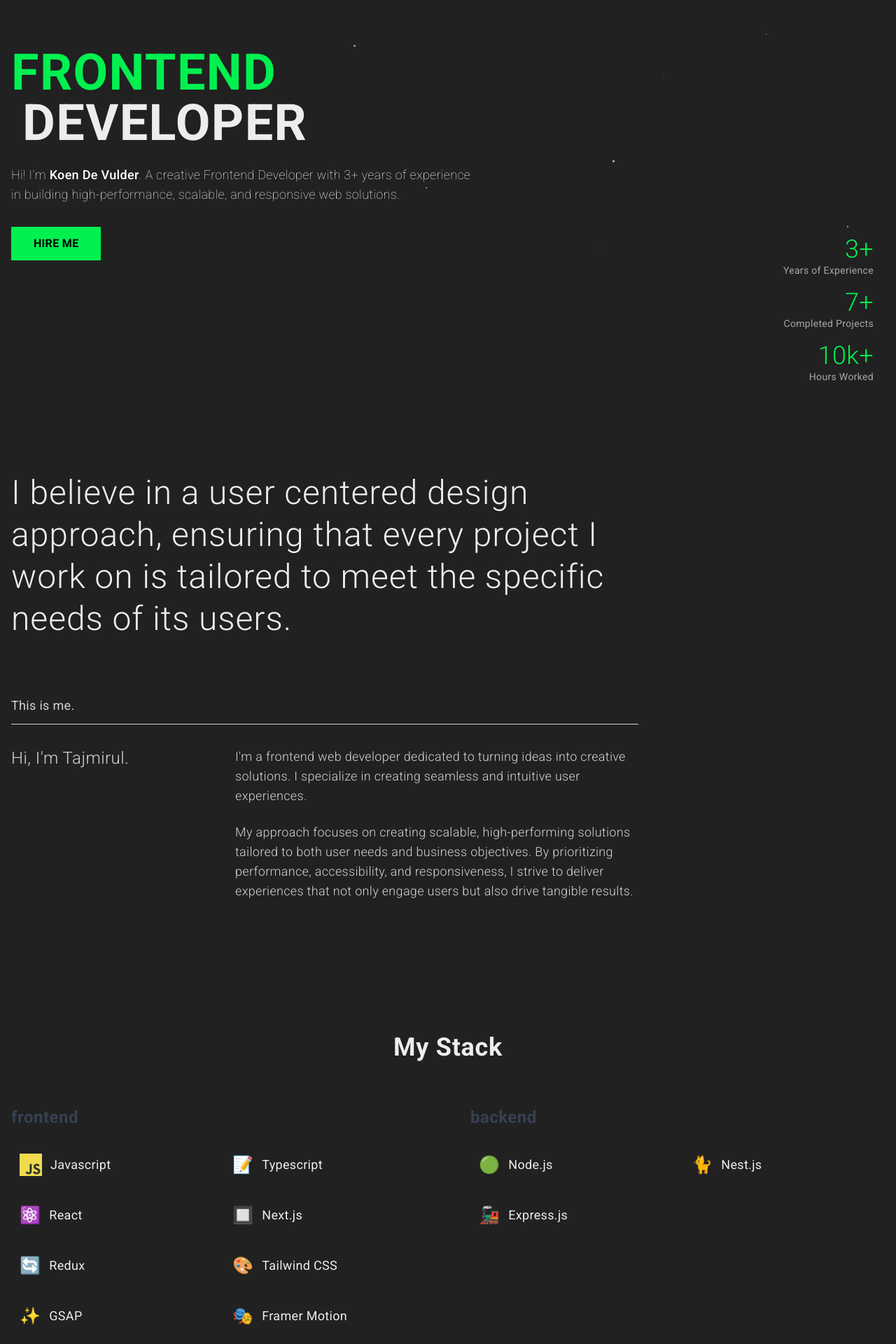
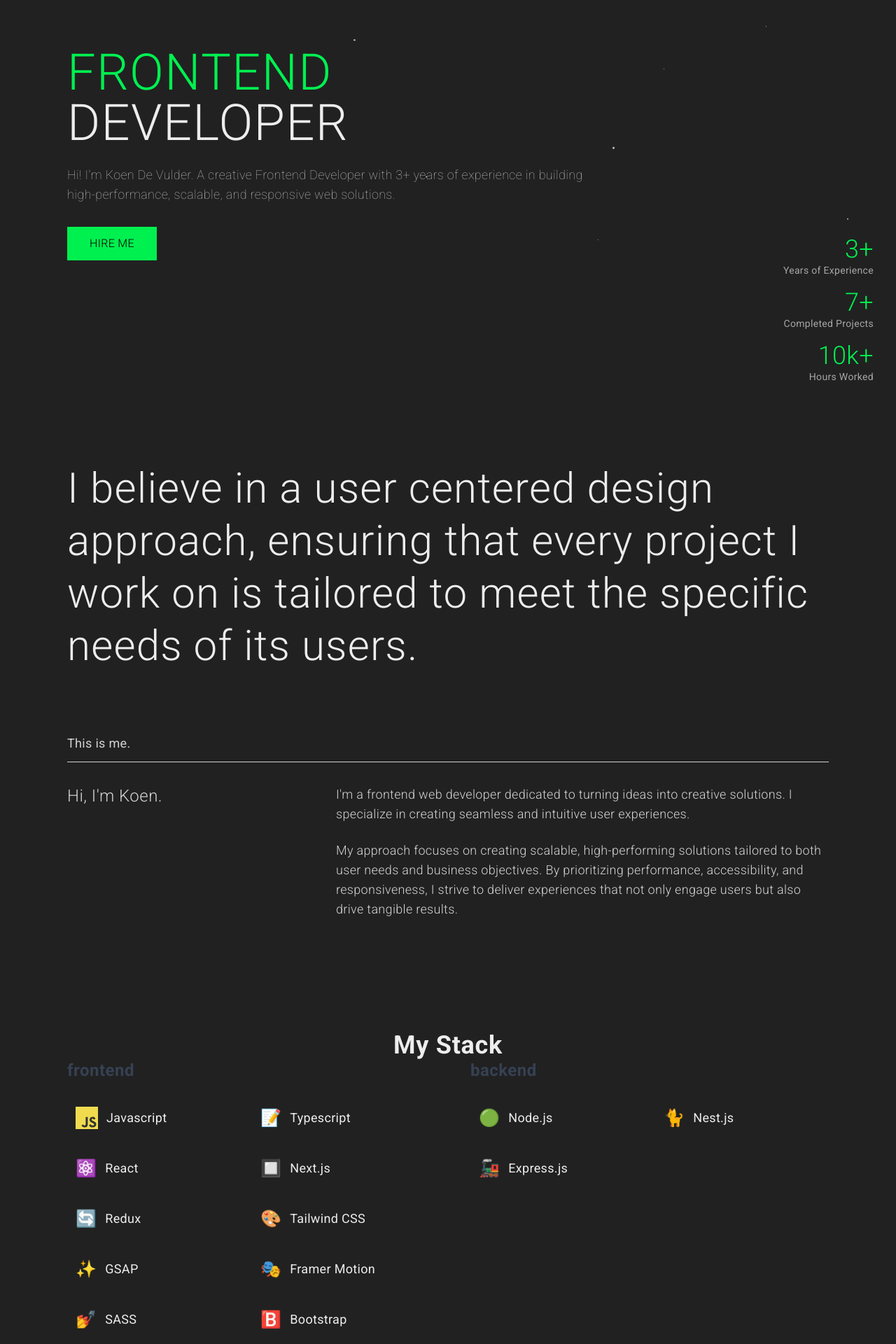
Before and after one commit to androbro/portfolio_v2, a Next.js app: page / in a window 1280 px wide. Shown: the part 220-2140 px from the top of the page at 70% size. Built offline with nearby package versions, Linux system fonts and the light colour scheme.

Commit message:
Refactor layout and styling for multiple components: Updated About, Contact, Experience, Hero, Projects, and TechStack components to use a consistent content container for improved responsiveness. Enhanced typography and spacing, and adjusted animations for better performance and user experience.

```diff
--- a/app/components/features/About/About.tsx
+++ b/app/components/features/About/About.tsx
@@ -34,11 +34,10 @@ export function About() {
 	}, []);
 
 	return (
-		<section ref={sectionRef} id="about" className="min-h-screen flex items-center justify-center py-20">
-			<div className="container px-4">
-				<div className="max-w-4xl ">
-					<div ref={quoteRef} className="mb-20">
-						<h3 className="text-4xl md:text-5xl font-light leading-tight">
+		<section ref={sectionRef} id="about" className="flex items-center justify-center py-20">
+			<div className="content-container">
+				<div ref={quoteRef}>
+					<h3 className="text-4xl md:text-6xl font-light leading-tight mb-22">
 						I believe in a user centered design approach, ensuring that every project I work on is
 						tailored to meet the specific needs of its users.
 					</h3>
@@ -50,7 +49,7 @@ export function About() {
 				<p className="pb-3 border-b text-muted-foreground slide-up-and-fade">This is me.</p>
 					<div className="flex flex-col md:flex-row gap-8">
 						<div className="md:w-1/3">
-								<h4 className="text-2xl font-light mb-4">Hi, I'm Tajmirul.</h4>
+							<h4 className="text-2xl font-light mb-4">Hi, I'm Koen.</h4>
 						</div>
 						<div className="md:w-2/3 space-y-6">
 							<p className="font-light">
@@ -67,7 +66,6 @@ export function About() {
 					</div>
 				</div>
 			</div>
-			</div>
 		</section>
 	);
 }
--- a/app/components/features/Contact/Contact.tsx
+++ b/app/components/features/Contact/Contact.tsx
@@ -4,9 +4,8 @@ import { motion } from "motion/react";
 
 export function Contact() {
 	return (
-		<section id="contact" className="min-h-screen flex items-center justify-center py-20">
-			<div className="container mx-auto px-4">
-				<div className="max-w-4xl mx-auto">
+		<section id="contact" className="flex items-center justify-center py-20">
+			<div className="content-container">
 				<div className="flex items-center gap-4 mb-16">
 					<span className="text-accent text-5xl">*</span>
 					<motion.h2
@@ -46,7 +45,6 @@ export function Contact() {
 					contact@example.com
 				</motion.a>
 			</div>
-			</div>
 		</section>
 	);
 }
--- a/app/components/features/Experience/Experience.tsx
+++ b/app/components/features/Experience/Experience.tsx
@@ -27,9 +27,8 @@ const experiences = [
 
 export function Experience() {
 	return (
-		<section id="experience" className="min-h-screen flex items-center justify-center py-20">
-			<div className="container mx-auto px-4">
-				<div className="max-w-4xl mx-auto">
+		<section id="experience" className="flex items-center justify-center py-20">
+			<div className="content-container">
 				<div className="flex items-center gap-4 mb-16">
 					<span className="text-accent text-5xl">*</span>
 					<motion.h2
@@ -64,7 +63,6 @@ export function Experience() {
 					))}
 				</div>
 			</div>
-			</div>
 		</section>
 	);
 }
--- a/app/components/features/Hero/Hero.tsx
+++ b/app/components/features/Hero/Hero.tsx
@@ -33,23 +33,23 @@ export function Hero() {
 
 	return (
 		<section id="hero" className="min-h-screen flex items-center justify-center pt-20 relative">
-			<div className="container mx-auto px-4">
+			<div className="content-container">
 				<div className="flex flex-col items-center md:items-start">
-					<h1 ref={headingRef} className="text-5xl md:text-7xl font-bold mb-6">
+					<h1 ref={headingRef} className="text-5xl md:text-7xl font-light mb-6">
 						<span className="text-accent">FRONTEND</span>
 						<br />
-						<span className="ml-4">DEVELOPER</span>
+						DEVELOPER
 					</h1>
 					<p
 						ref={paragraphRef}
-						className="text-lg md:text-lg max-w-2xl mb-8 text-white font-thin"
+						className="text-lg md:text-lg max-w-3xl mb-8 text-white/70 font-thin"
 					>
-						Hi! I'm <span className="font-medium">Koen De Vulder</span>. A creative Frontend Developer with 3+ years of experience in
+						Hi! I'm Koen De Vulder. A creative Frontend Developer with 3+ years of experience in
 						building high-performance, scalable, and responsive web solutions.
 					</p>
 					<motion.button
 						type="button"
-						className="bg-accent text-black px-8 py-3 font-bold"
+						className="bg-accent text-black px-8 py-3 font-light"
 						initial={{ opacity: 0, y: 20 }}
 						whileInView={{ opacity: 1, y: 0 }}
 						transition={{ duration: 0.6 }}
--- a/app/components/features/Projects/Projects.tsx
+++ b/app/components/features/Projects/Projects.tsx
@@ -27,9 +27,8 @@ const projects = [
 
 export function Projects() {
 	return (
-		<section id="projects" className="min-h-screen flex items-center py-20">
-			<div className="container mx-auto px-4">
-				<div className="max-w-4xl">
+		<section id="projects" className="flex items-center justify-center py-20">
+			<div className="content-container">
 				<div className="flex items-center gap-4 mb-16">
 					<span className="text-accent text-5xl">*</span>
 					<motion.h2
@@ -64,7 +63,6 @@ export function Projects() {
 					))}
 				</div>
 			</div>
-			</div>
 		</section>
 	);
 }
--- a/app/components/features/TechStack/TechStack.tsx
+++ b/app/components/features/TechStack/TechStack.tsx
@@ -77,9 +77,9 @@ export function TechStack() {
 	}, []);
 
 	return (
-		<section ref={sectionRef} id="stack" className="py-24 bg-gray-50">
-			<div className="container mx-auto px-4">
-				<h2 ref={headingRef} className="text-3xl md:text-4xl font-bold mb-16 text-center">
+		<section id="skills" className="flex items-center justify-center py-20">
+			<div className="content-container">
+				<h2 ref={headingRef} className="text-3xl md:text-4xl font-bold text-center">
 					My Stack
 				</h2>
 
--- a/app/globals.css
+++ b/app/globals.css
@@ -81,6 +81,14 @@ h6 {
 section {
 	background: transparent;
 	position: relative;
-	margin-left: "20rem";
-	margin-right: "20rem";
+	padding-left: 6rem;
+	padding-right: 6rem;
+	width: 100%;
+	max-width: 100%;
 }
+
+/* Container styles for consistent layout */
+.content-container {
+	width: 100%;
+	max-width: 100%;
+}
```
Lines whose indentation alone changed are shown as unchanged.
